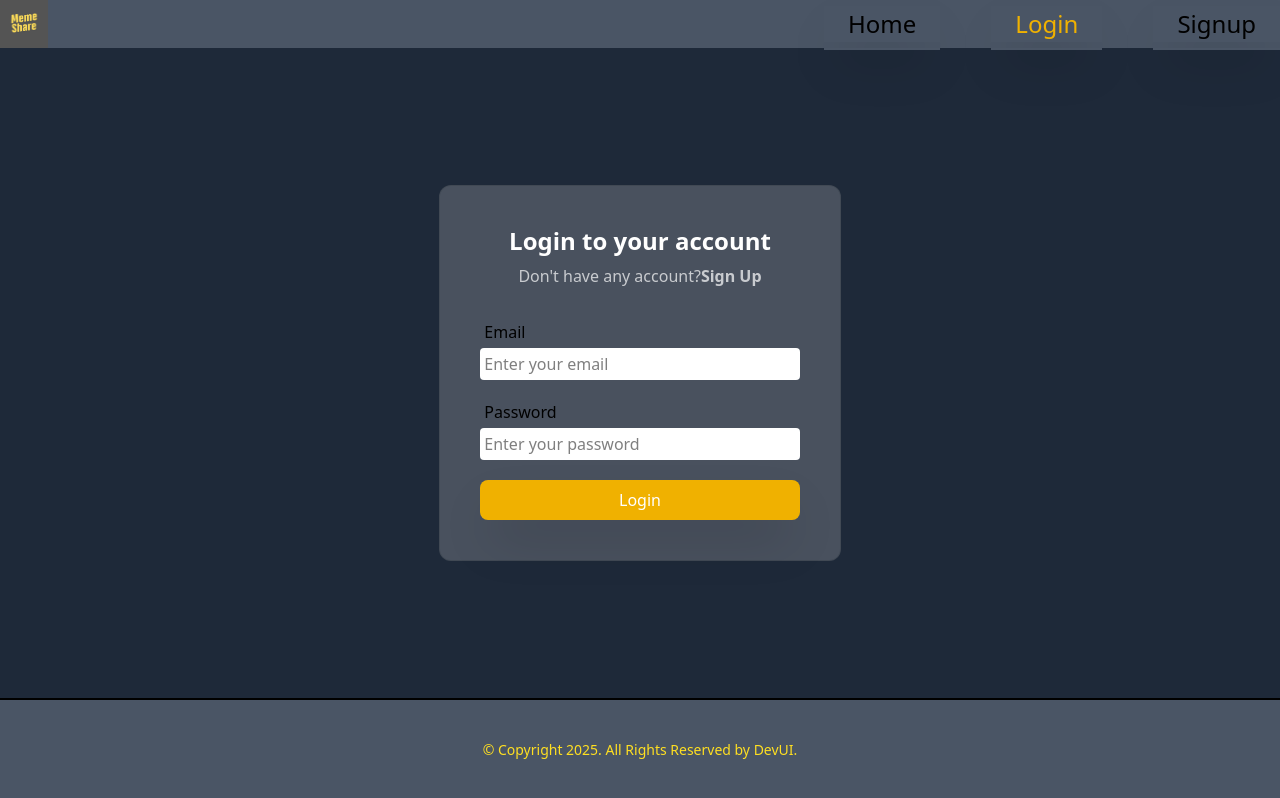
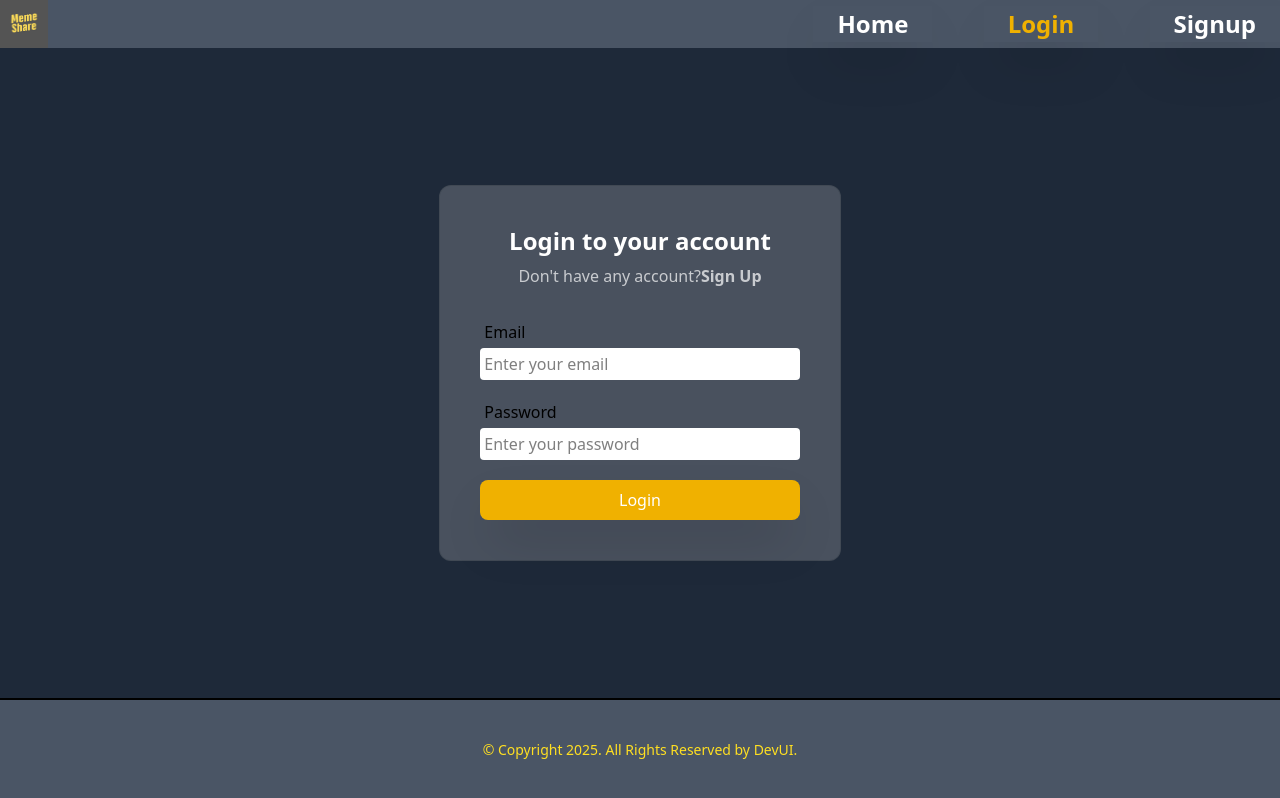
Before and after one commit to mehedi832766/MemeShare, a React (Vite) app: page /login in a window 1280 px wide. Built offline with nearby package versions, Linux system fonts and the light colour scheme; no server answers.

Commit message:
ui upgrade

```diff
--- a/src/App.jsx
+++ b/src/App.jsx
@@ -31,8 +31,8 @@ function App() {
 
   return !loading ? (
 
-    <div className='w-full flex flex-col justify-between h-screen'>
-      <div className='z-10'>
+    <div className='realtive w-full flex flex-col justify-between h-screen'>
+      <div className=' z-10'>
         <Header  userId={data.$id}/>
       </div >
 
--- a/src/components/Header/Header.jsx
+++ b/src/components/Header/Header.jsx
@@ -79,7 +79,7 @@ console.log(pName);
         <div className={`nav-links duration-501 md:static absolute md:min-h-fit md:w-auto  w-full flex items-center  ${value}`}>
           <ul className='flex md:flex-row flex-col md:items-center md:gap-[4vw] w-full px-0 mx-0'>
             {navItems.map((item) =>
-              item.active ? (<li key={item.name} className='text-center text-2xl shadow-2xl md:bg-gray-600 md:border-b-0 bg-white/80 border-b-2 py-0.5'>
+              item.active ? (<li key={item.name} className=' text-center text-2xl shadow-2xl font-bold md:bg-gray-600 md:border-b-0 bg-yellow-500/30  py-0.5'>
 
                 <NavLink
                   to={item.slug}
@@ -90,7 +90,7 @@ console.log(pName);
 
                   }}
                   className={({isActive}) =>
-                    `inline-bock px-6 py-2 duration-200 ${isActive ? "text-yellow-500" : "text-black"} border-b-2 border-gray-600 hover:border-b-yellow-500 hover:text-white  `}
+                    `inline-bock px-6 py-.5 duration-200 ${isActive ? "text-yellow-500" : "text-black"} md:border-b-2 border-b-2  border-b-amber-800 text-white md:border-gray-600 hover:border-b-yellow-500 hover:text-white  `}
                 >{item.name}</NavLink>
               </li>) : null)}
             {authStatus && (
@@ -99,7 +99,7 @@ console.log(pName);
                 setValue("top-[-100%]");
                 setIco('menu-outline');
                 }}
-              className='flex justify-center md:bg-gray-600 md:border-b-0 bg-white/80 border-b-2 py-0.5'>
+              className='flex justify-center md:bg-gray-600 md:border-b-0 bg-yellow-500/30  py-0.5'>
                 <LogoutBtn />
               </li>
             )}
--- a/src/components/Header/LogoutBtn.jsx
+++ b/src/components/Header/LogoutBtn.jsx
@@ -17,7 +17,7 @@ function LogoutBtn() {
 
   }
   return (
-    <button className='inline-bock px-6 py-2 duration-200 md:border-b-2 border-gray-600 hover:border-b-yellow-500 hover:text-white text-2xl text-center ' onClick={logoutHandler}>Logout</button>
+    <button className='inline-bock px-6 py-2 duration-200 md:border-b-2 text-white font-bold border-gray-600 hover:border-b-yellow-500 hover:text-white text-2xl text-center ' onClick={logoutHandler}>Logout</button>
   )
 }
 
--- a/src/pages/MyPosts.jsx
+++ b/src/pages/MyPosts.jsx
@@ -27,7 +27,7 @@ function MyPosts() {
                 <Container>
                     <div className='flex flex-wrap'>
                         <div className='p-2 w-full'>
-                            <h1 className='text-2xl font-bold hover:text-gray-500'>
+                            <h1 className='text-2xl text-yellow-500 font-bold hover:text-white'>
                                 You have not posted anything yet
                             </h1>
                         </div>
```
